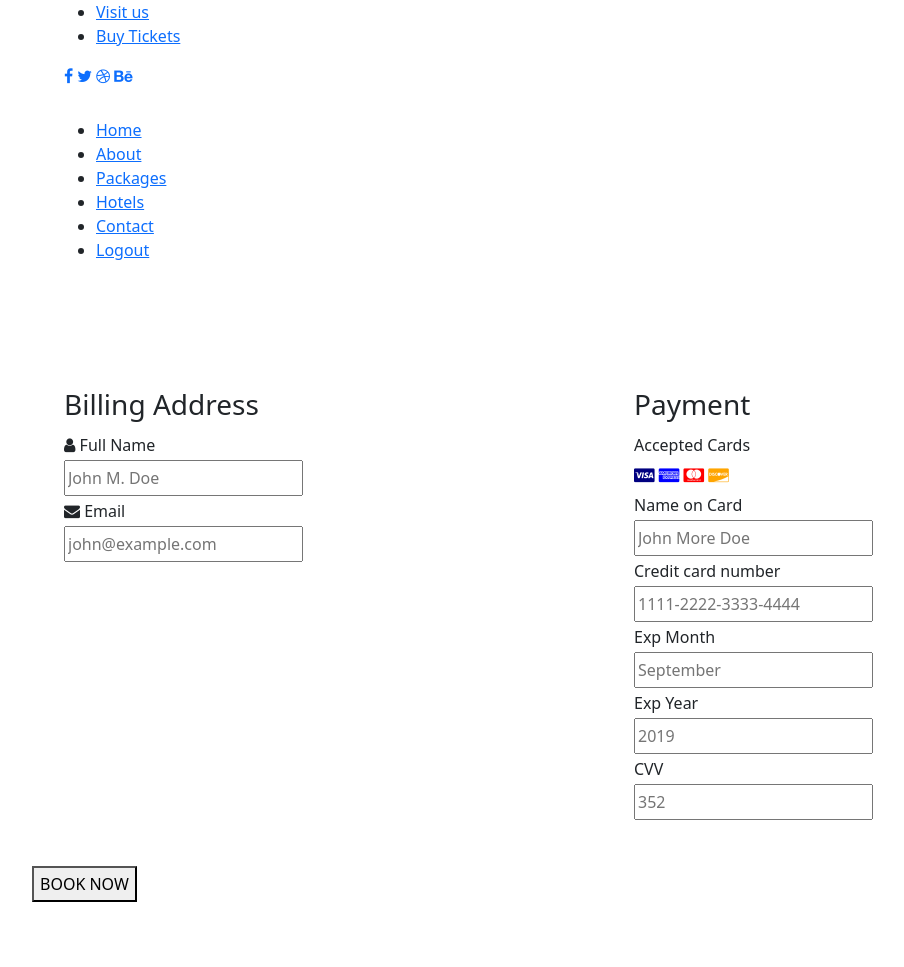
After one commit to jayduttbhatt1999/Travelaholic, a Django app: page /index/payment.html/ in a window 1280 px wide; the page is wider, and only the part inside the window is pictured. The commit adds this page. Shown: the top 967 px of that part, without its empty margins (18-922 px from the left). Run offline with Django 4.2, Linux system fonts and the light colour scheme; some libraries are stand-ins or nearby versions; grey boxes are pictures that could not be loaded.

Commit message:
payment module added

```diff
--- a/app/templates/app/base.html
+++ b/app/templates/app/base.html
@@ -85,8 +85,8 @@
                     <li><a href="{% url 'app:about' %}">About</a></li>
                     <li><a href="{% url 'app:package' %}">Packages</a></li>
                     <li><a href="{% url 'app:hotels' %}">Hotels</a></li>
-                    <li><a href="{% url 'app:insurance' %}">Insurance</a></li>
                     <li><a href="{% url 'app:contact' %}">Contact</a></li>
+                       <li><a href="{% url 'app:logout' %}">Logout</a></li>
                 </ul>
             </nav><!-- #nav-menu-container -->
         </div>
--- /dev/null
+++ b/app/templates/app/payment.html
@@ -0,0 +1,140 @@
+{% extends 'app/base.html' %}
+<!DOCTYPE HTML>
+<html>
+<head>
+	{% load static %}
+<title>Travelaholic</title>
+	<link rel="stylesheet" href="https://maxcdn.bootstrapcdn.com/bootstrap/3.4.0/css/bootstrap.min.css">
+
+<link href="{% static 'css/bootstrap.css' %}" rel='stylesheet' type='text/css' />
+<link href="{% static 'css/main.css' %}" rel='stylesheet' type='text/css' />
+<link rel="stylesheet" href="https://use.fontawesome.com/releases/v5.7.0/css/all.css" integrity="sha384-lZN37f5QGtY3VHgisS14W3ExzMWZxybE1SJSEsQp9S+oqd12jhcu+A56Ebc1zFSJ" crossorigin="anonymous">
+
+<meta name="viewport" content="width=device-width, initial-scale=1, maximum-scale=1">
+<meta http-equiv="Content-Type" content="text/html; charset=utf-8" />
+<link href='http://fonts.googleapis.com/css?family=Open+Sans:400,300,600,700,800' rel='stylesheet' type='text/css'>
+<script type="application/x-javascript"> addEventListener("load", function() { setTimeout(hideURLbar, 0); }, false); function hideURLbar(){ window.scrollTo(0,1); } </script>
+<script src="{% static 'js/jquery.min.js' %}"></script>
+<!--<script src="js/jquery.easydropdown.js"></script>-->
+<!--start slider -->
+<link rel="stylesheet" href="{% static 'css/fwslider.css' %}" media="all">
+<script src="{% static 'js/jquery-ui.min.js' %}"></script>
+<script src="{% static 'js/fwslider.js' %}"></script>
+<!--end slider -->
+<script type="text/javascript">
+        $(document).ready(function() {
+            $(".dropdown img.flag").addClass("flagvisibility");
+
+            $(".dropdown dt a").click(function() {
+                $(".dropdown dd ul").toggle();
+            });
+
+            $(".dropdown dd ul li a").click(function() {
+                var text = $(this).html();
+                $(".dropdown dt a span").html(text);
+                $(".dropdown dd ul").hide();
+                $("#result").html("Selected value is: " + getSelectedValue("sample"));
+            });
+
+            function getSelectedValue(id) {
+                return $("#" + id).find("dt a span.value").html();
+            }
+
+            $(document).bind('click', function(e) {
+                var $clicked = $(e.target);
+                if (! $clicked.parents().hasClass("dropdown"))
+                    $(".dropdown dd ul").hide();
+            });
+
+
+            $("#flagSwitcher").click(function() {
+                $(".dropdown img.flag").toggleClass("flagvisibility");
+            });
+        });
+     </script>
+</head>
+
+<body>
+{% block start %}
+  <section class="form-payment" style="margin-top:30px;padding:50px; line-height:30px;">
+
+	<div class="container">
+      <form action="/action_page.php" style="margin-top: 30px">
+
+        <div class="row">
+          <div class="col-sm-6">
+            <h3>Billing Address</h3>
+
+
+            <label for="fname"><i class="fa fa-user"></i> Full Name</label><br>
+            <input type="text" id="fname" name="firstname" placeholder="John M. Doe"><br>
+
+
+            <label for="email"><i class="fa fa-envelope"></i> Email</label><br>
+            <input type="text" id="email" name="email" placeholder="john@example.com">
+
+
+
+           </div>
+
+			<div class="col-sm-6">
+
+              <h3>Payment</h3>
+              <label for="fname">Accepted Cards</label>
+                  <div class="social">
+                      <i class="fa fa-cc-visa" style="color:navy;"></i>
+                      <i class="fa fa-cc-amex" style="color:blue;"></i>
+                      <i class="fa fa-cc-mastercard" style="color:red;"></i>
+                      <i class="fa fa-cc-discover" style="color:orange;"></i>
+
+                      <br>
+
+
+            <label for="cname">Name on Card</label><br>
+            <input type="text" id="cname" name="cardname" placeholder="John More Doe"><br>
+
+
+
+            <label for="ccnum">Credit card number</label><br>
+            <input type="text" id="ccnum" name="cardnumber" placeholder="1111-2222-3333-4444"><br>
+
+
+
+            <label for="expmonth">Exp Month</label><br>
+            <input type="text" id="expmonth" name="expmonth" placeholder="September"><br>
+
+            <!--<div class="row">-->
+              <!--<div class="col-50">-->
+
+                <label for="expyear">Exp Year</label><br>
+                <input type="text" id="expyear" name="expyear" placeholder="2019"><br>
+
+
+              <!--<div class="col-50">-->
+
+                <label for="cvv">CVV</label><br>
+                <input type="text" id="cvv" name="cvv" placeholder="352"><br>
+                      <br>
+
+      </div>
+              </div></div>
+      </form>
+
+</div>
+	  	  <button onclick="myFunction()">BOOK NOW</button>
+
+<p id="demo"></p>
+
+<script>
+function myFunction() {
+  document.getElementById("demo").innerHTML = "PAYMENT IS DISABLED DUE TO SECURITY REASONS ";
+}
+</script>
+
+
+  </section>
+
+
+{% endblock %}
+</body>
+</html>
--- a/app/urls.py
+++ b/app/urls.py
@@ -2,7 +2,6 @@ from django.urls import path
 from . import views
 
 app_name = 'app'
-
 urlpatterns = [
     path(r'', views.login_page, name='login'),
     path(r'', views.logout_page, name='logout'),
@@ -14,4 +13,5 @@ urlpatterns = [
     path(r'index/package.html/', views.package, name='package'),
     path(r'messages.html/', views.message, name='messages'),
     path(r'contact.html/', views.contact, name='contact'),
+    path(r'index/payment.html/', views.payment,name='payment'),
 ]
--- a/app/views.py
+++ b/app/views.py
@@ -37,6 +37,10 @@ def login_page(request):
 def logout_page(request):
     logout(request)
     return render(request, 'app/index.html')
+
+def payment(request):
+    return render(request, "app/payment.html")
+
 
 def register_page(request):
     if request.method == 'POST':
```
Also changed, not shown: app/templates/app/index.html (+1 -12 lines), 4 other files.
